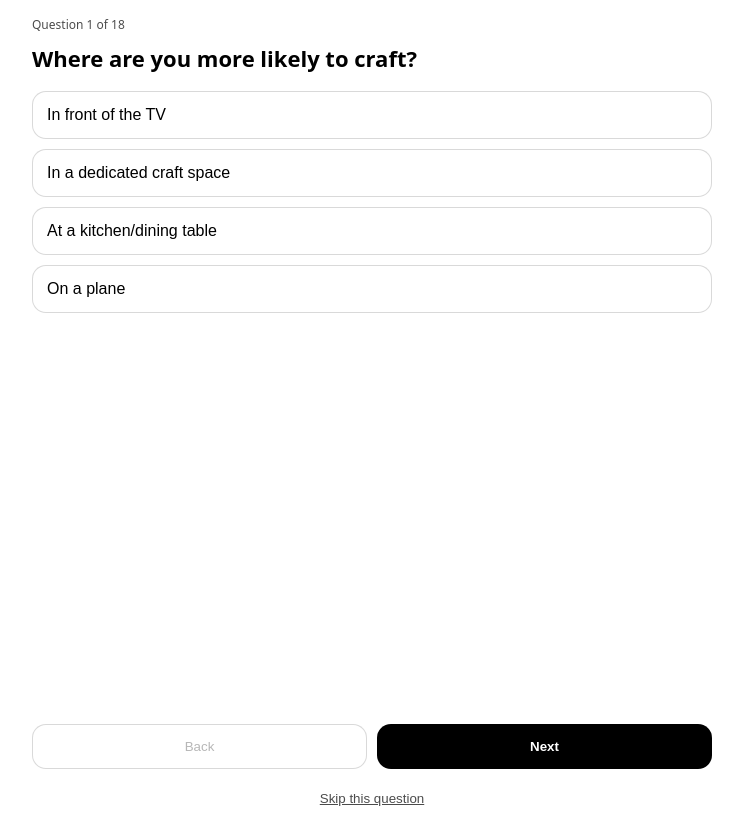
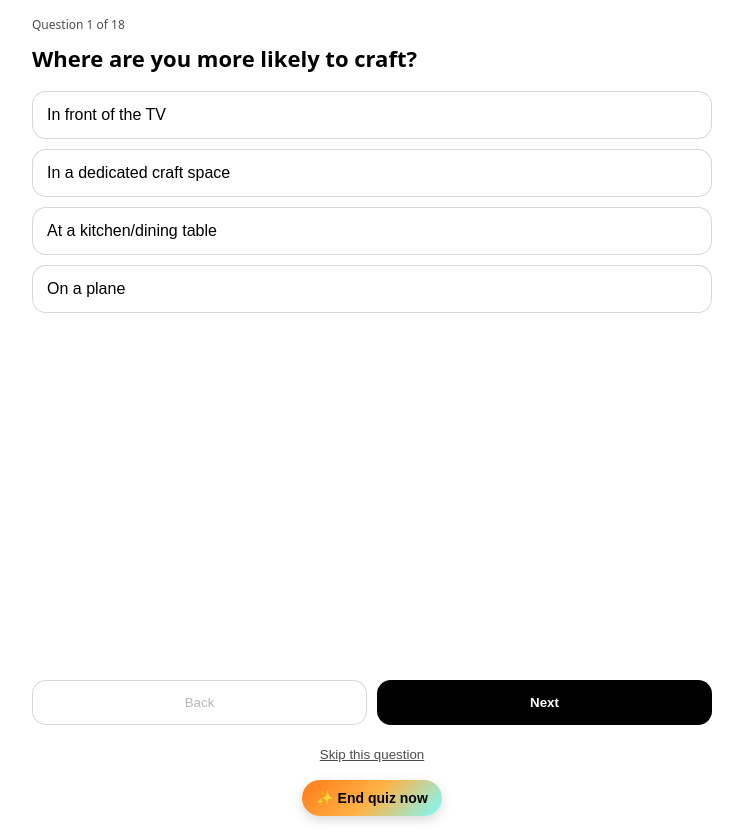
Before and after one commit to BParsons-Scope/CraftFinder, a Next.js app: page /quiz in a window 1280 px wide. Shown: the whole page, without its empty margins (268-1011 px from the left). Built offline with nearby package versions, Linux system fonts and the light colour scheme.

Commit message:
Update page.tsx

```diff
--- a/app/quiz/page.tsx
+++ b/app/quiz/page.tsx
@@ -152,6 +152,7 @@ function QuizScreen({
         </button>
       </div>
 
+<div style={{ display: "flex", flexDirection: "column", gap: 8 }}>
   <button
     onClick={() => onNext([])}
     style={{
@@ -164,6 +165,27 @@ function QuizScreen({
   >
     Skip this question
   </button>
+
+  <button
+    onClick={() => onNext(draft)}
+    style={{
+      padding: "10px 14px",
+      borderRadius: 999,
+      border: "none",
+      background:
+        "linear-gradient(135deg, #ff7a18, #ffb347, #7afcff)",
+      color: "#000",
+      fontWeight: 600,
+      fontSize: 14,
+      cursor: "pointer",
+      boxShadow: "0 4px 12px rgba(0,0,0,0.15)",
+      alignSelf: "center",
+    }}
+  >
+    ✨ End quiz now
+  </button>
+</div>
+
     </main>
   );
 }
```
Lines whose indentation alone changed are shown as unchanged.
